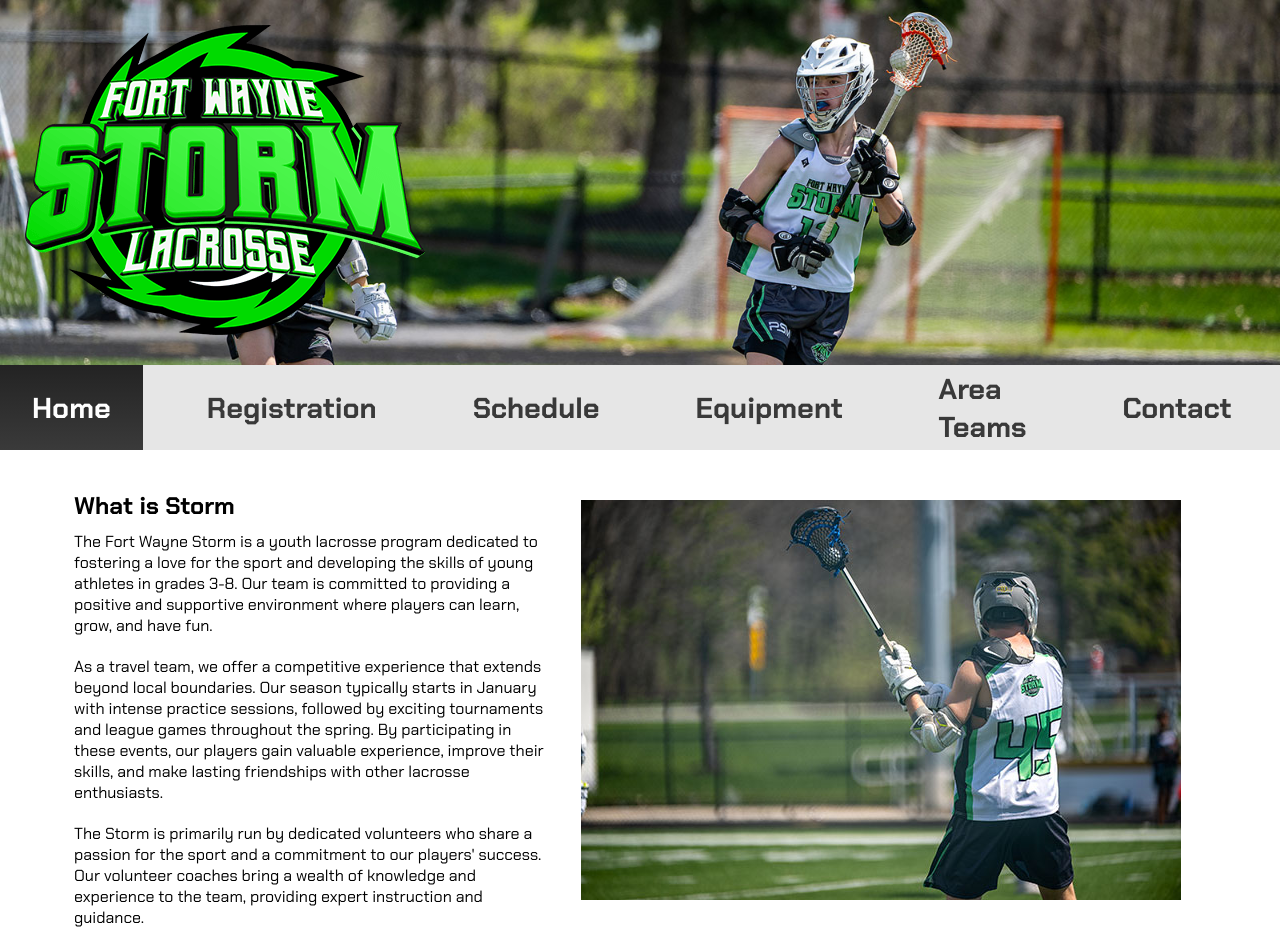
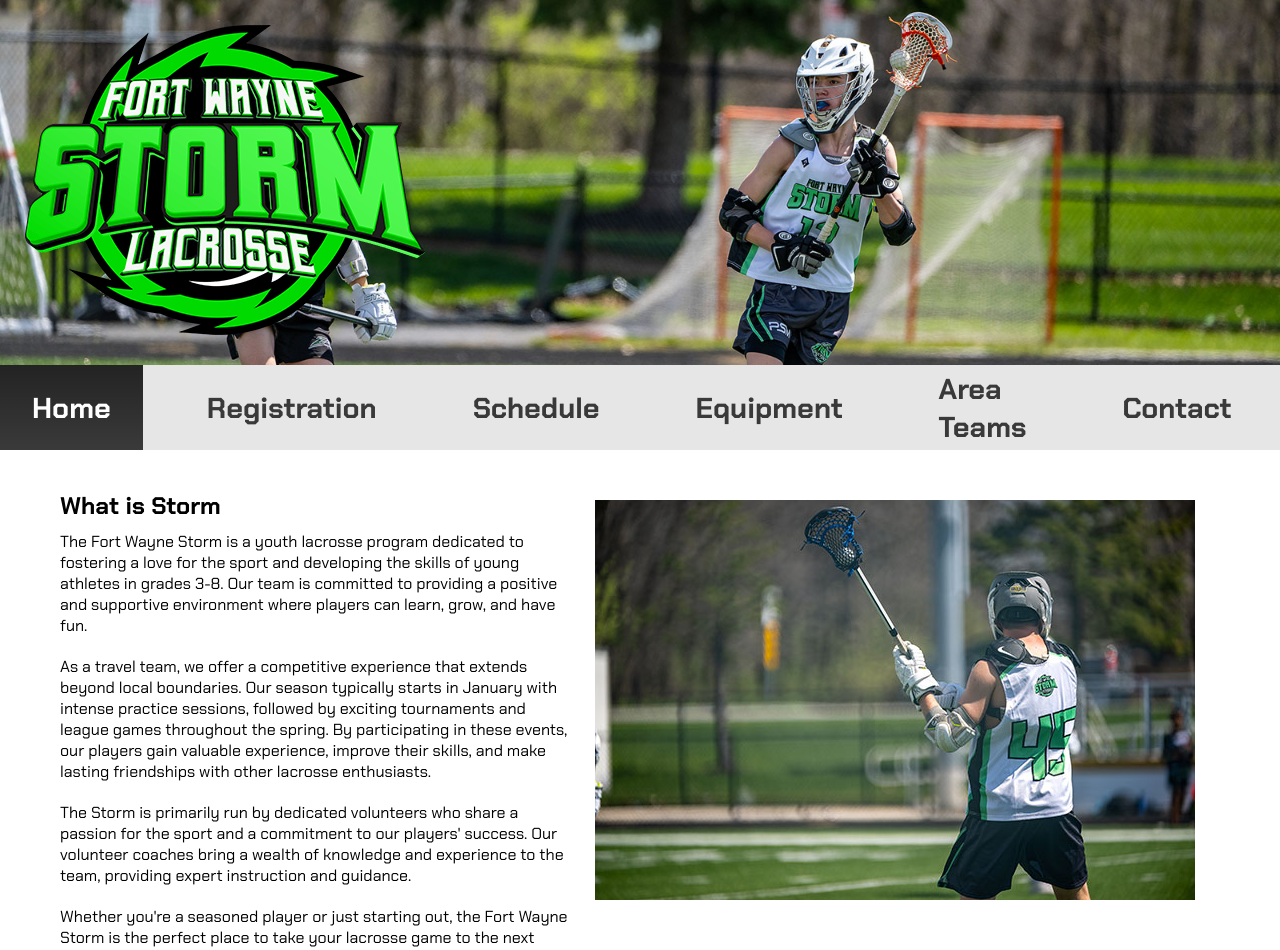
Before and after one commit to jhaagen/storm-lacrosse, a React (Create React App) app: page / in a window 1280 px wide. Shown: the top 950 px of the page. Built offline with nearby package versions, Linux system fonts and the light colour scheme; a web font is replaced by a local one.

Commit message:
small styling update for mobile

```diff
--- a/src/App.scss
+++ b/src/App.scss
@@ -90,6 +90,8 @@
     align-items: flex-start;
     img {
         padding: 25px;
+        max-width: 85vw;
+        margin: 0 auto;
     }
 }
 
@@ -137,6 +139,7 @@
 
     .home {
         flex-direction: row;
+        width: 100%;
     }
 
 }
```
